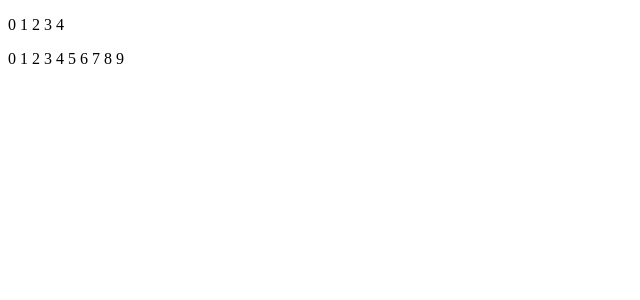
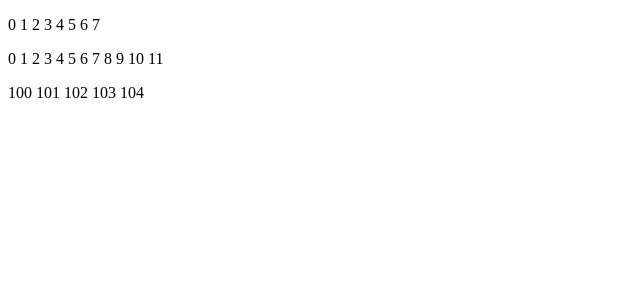
Before and after one commit to marklishman/angular-snippets, an Angular app: page /#/array-gen in a window 1280 px wide. Shown: the top 300 px of the page, without its empty margins (0-640 px from the left). Built offline with nearby package versions, Linux system fonts and the light colour scheme.

Commit message:
array starting point

```diff
--- a/src/app/examples/array-gen.component.ts
+++ b/src/app/examples/array-gen.component.ts
@@ -4,10 +4,13 @@ import { Component } from '@angular/core';
   selector: 'app-array-gen',
   template: `
     <p>
-      <span *ngFor="let item of arrayOne(5); let i = index;">{{i}} </span>
+      <span *ngFor="let item of arrayOne(8); let i = index;">{{i}} </span>
     </p>
     <p>
-      <span *ngFor="let i of arrayTwo(10)">{{i}} </span>
+      <span *ngFor="let i of arrayTwo(12)">{{i}} </span>
+    </p>
+    <p>
+      <span *ngFor="let i of arrayThree(5, 100)">{{i}} </span>
     </p>
   `
 })
@@ -21,4 +24,8 @@ export class ArrayGenComponent {
     return [...Array(n).keys()];
   }
 
+  arrayThree(n: number, startFrom: number): number[] {
+    return [...Array(n).keys()].map(i => i + startFrom);
+  }
+
 }
```
